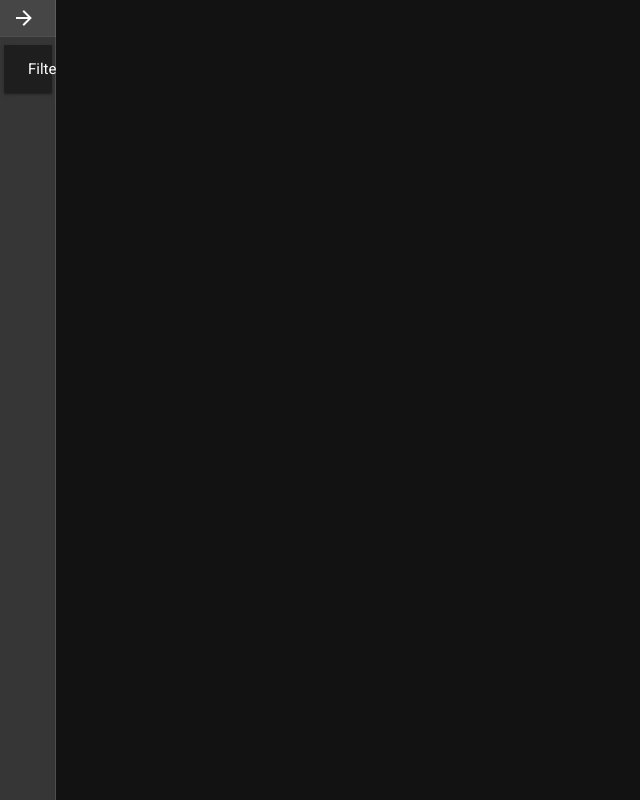
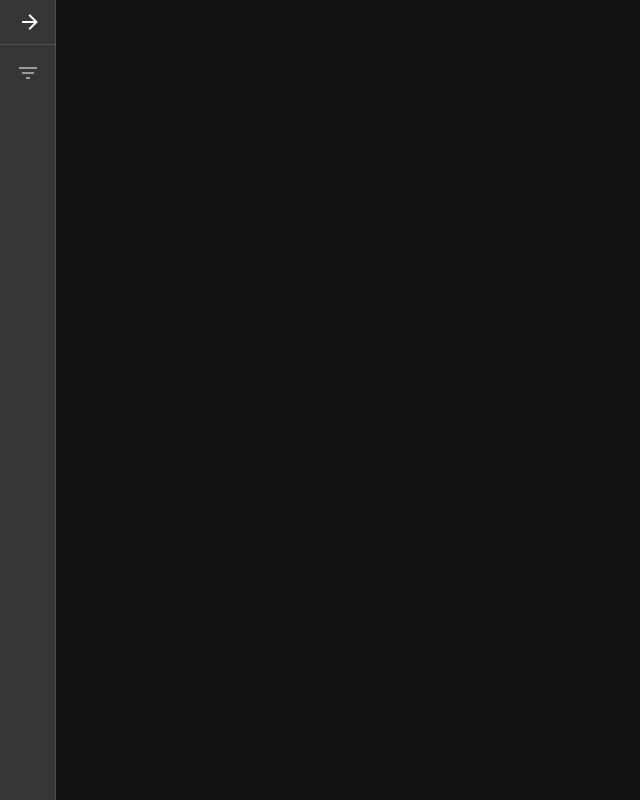
Before and after one commit to NerdyJ23/file-categorisation, a Vue app in the folder site/: page / in a window 1280 px wide. Both pictures are taken after a click on the button 224 px from the left and 18 px from the top of the page. Shown: the whole page, without its empty margins (0-640 px from the left). Built offline with nearby package versions, Linux system fonts and the light colour scheme.

Commit message:
Hide filter dropdown when drawer closed

```diff
--- a/site/src/App.vue
+++ b/site/src/App.vue
@@ -1,9 +1,9 @@
 <template>
 	<v-app>
-		<navigation-drawer start-open style="height: 100%">
+		<navigation-drawer start-open style="height: 100%" @toggle="n => drawerOpen = n">
 			<v-list dense>
 				<v-list-item class="px-1">
-					<v-expansion-panels>
+					<v-expansion-panels v-if="drawerOpen">
 						<v-expansion-panel class="rounded-0">
 							<v-expansion-panel-header>
 								Filters
@@ -13,6 +13,7 @@
 							</v-expansion-panel-content>
 						</v-expansion-panel>
 					</v-expansion-panels>
+					<v-icon class="mx-auto" v-else disabled>mdi-filter-variant</v-icon>
 				</v-list-item>
 			</v-list>
 		</navigation-drawer>
@@ -34,7 +35,7 @@ export default {
 	},
 	data() {
 		return {
-			drawerExpanded: true,
+			drawerOpen: true
 		}
 	},
 	mounted() {
--- a/site/src/components/Utility/NavigationDrawer.vue
+++ b/site/src/components/Utility/NavigationDrawer.vue
@@ -7,12 +7,15 @@
 			permanent
 		>
 		<v-row>
-			<v-col class="d-inline-flex flex-row-reverse">
+			<v-col class="d-inline-flex flex-row ml-2 my-1">
+				<span class="text-h6 mx-auto" v-if="open">Gallery Search</span>
 				<v-btn
-					@click="open = !open"
-					class="rounded-0"
-					text
-				><v-icon>mdi-{{open ? 'window-close' : 'arrow-right' }}</v-icon></v-btn>
+					@click="drawerButtonClicked"
+					class="ml-auto mr-2"
+					icon
+				>
+					<v-icon>mdi-{{open ? 'window-close' : 'arrow-right' }}</v-icon>
+				</v-btn>
 			</v-col>
 		</v-row>
 		<v-divider />
@@ -51,8 +54,9 @@ export default {
 		this.open = this.startOpen;
 	},
 	methods: {
-		update(n) {
-			console.log(n);
+		drawerButtonClicked() {
+			this.open = !this.open;
+			this.$emit('toggle', this.open);
 		}
 	}
 }
```
